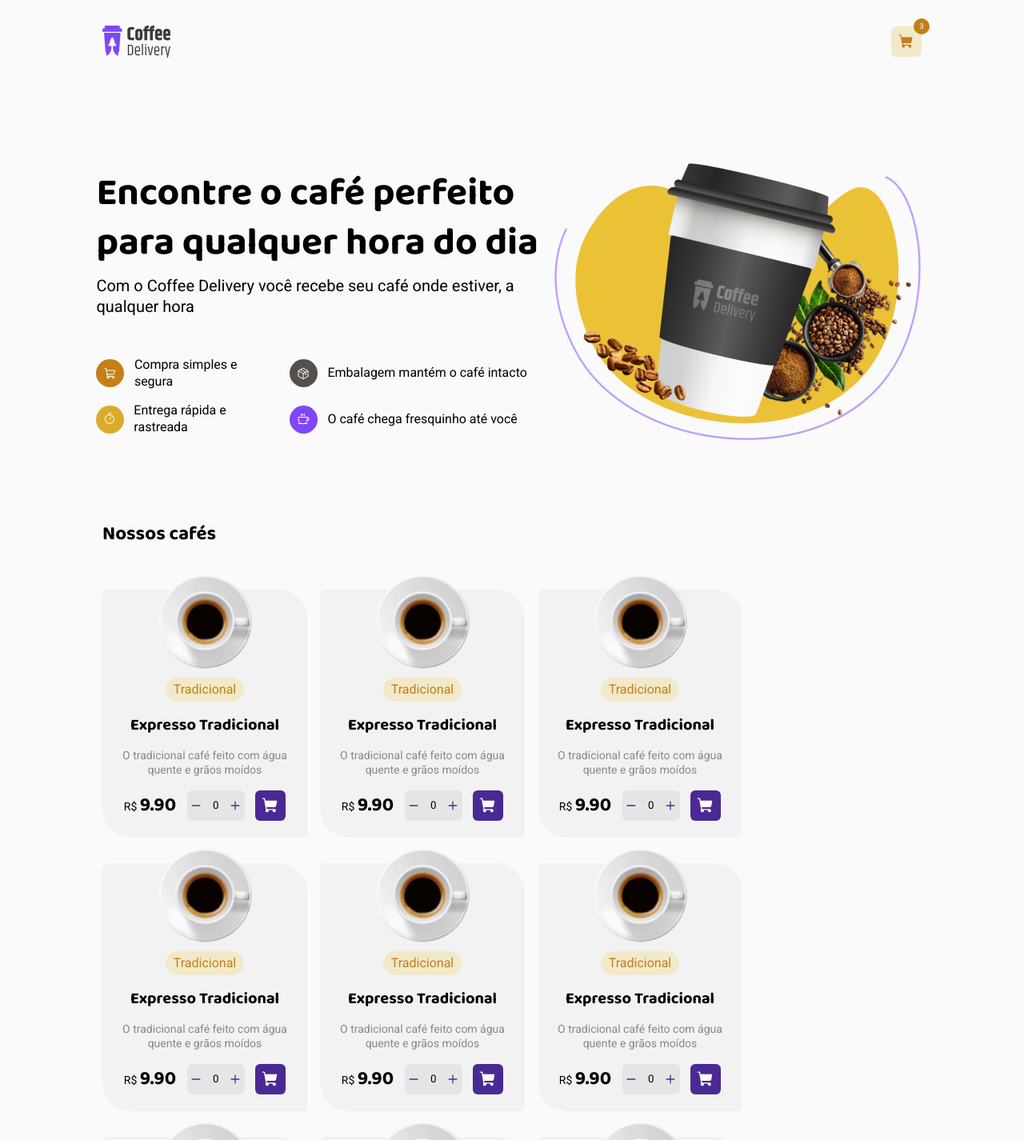
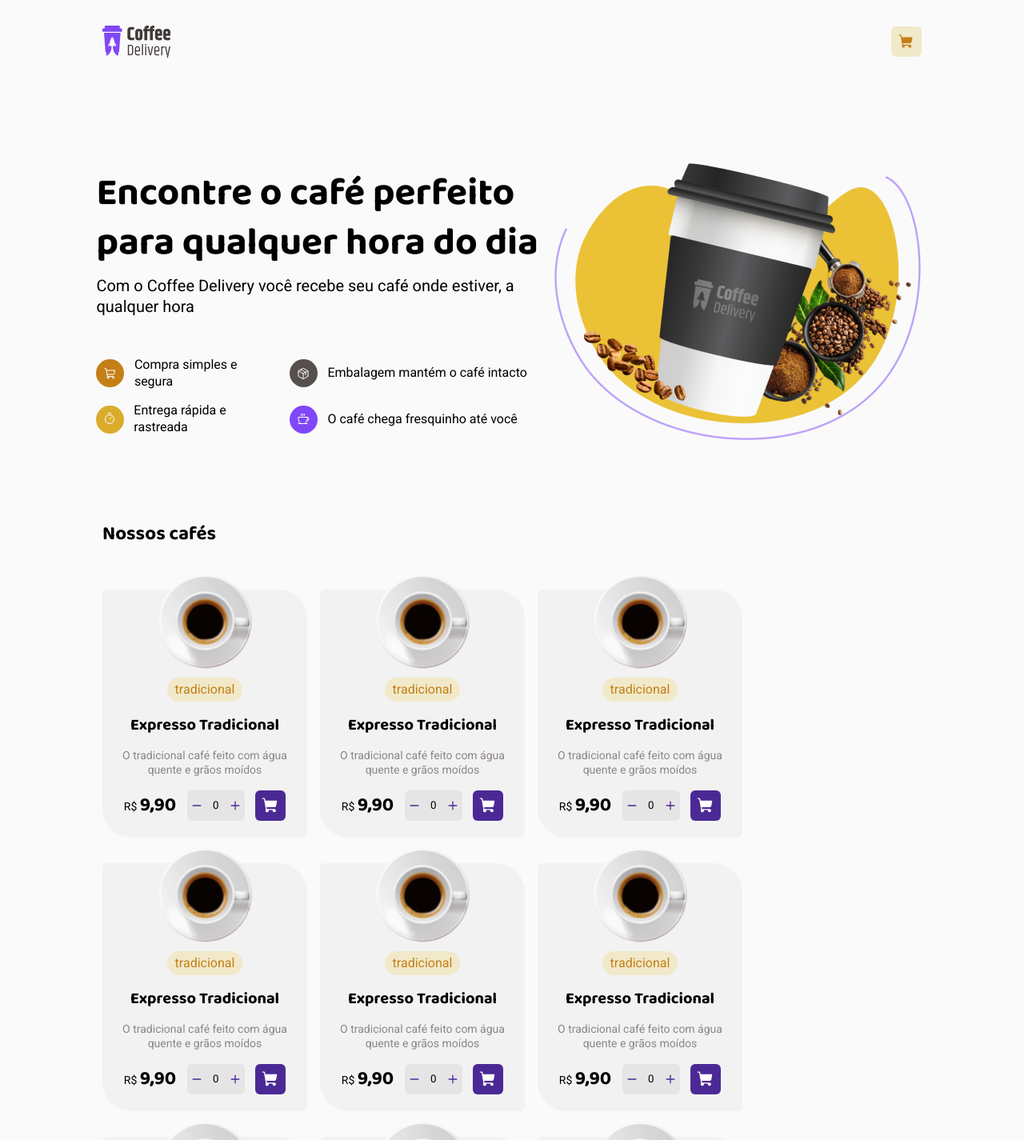
Before and after one commit to Cleidson-Oliveira/coffee-delivery, a React (Vite) app: page / in a window 1280 px wide. Shown: the top 1425 px of the page at 80% size. Built offline with nearby package versions, Linux system fonts and the light colour scheme.

Commit message:
chore: add cart context

```diff
--- a/src/App.tsx
+++ b/src/App.tsx
@@ -3,14 +3,17 @@ import { theme } from "./theme";
 import { GlobalStyle } from "./style";
 import { BrowserRouter as Router } from "react-router-dom";
 import { AppRoutes } from "./routes";
+import { CartProvider } from "./contexts/cart";
 
 function App() {
 
 	return (
 		<ThemeProvider theme={theme}>
-			<Router>
-				<AppRoutes />
-			</Router>
+			<CartProvider>
+				<Router>
+					<AppRoutes />
+				</Router>
+			</CartProvider>
 			<GlobalStyle />
 		</ThemeProvider>
 	);
--- a/src/components/buttonWithIcon/index.tsx
+++ b/src/components/buttonWithIcon/index.tsx
@@ -1,10 +1,13 @@
 import { ShoppingCart } from "phosphor-react";
+import { ButtonHTMLAttributes } from "react";
 import { Conteiner } from "./style";
 
-export function ButtonIcon () {
+type TButton = ButtonHTMLAttributes<HTMLButtonElement>
+
+export function ButtonIcon (props: TButton) {
 
 	return (
-		<Conteiner>
+		<Conteiner { ...props}>
 			<ShoppingCart size={22} color="white" weight="fill" />
 		</Conteiner>
 	);
--- a/src/components/header/index.tsx
+++ b/src/components/header/index.tsx
@@ -2,9 +2,12 @@ import { Actions, ButtonCart, Conteiner, Content, Logo } from "./style";
 import logo from "../../assets/logo.svg";
 import { ShoppingCart } from "phosphor-react";
 import { useTheme } from "styled-components";
+import { useContext } from "react";
+import { CartContext } from "@/contexts/cart";
 
 export function Header () {
 
+	const { cartProductsAmount } = useContext(CartContext);
 	const { colors } = useTheme();
 
 	return (
@@ -12,7 +15,7 @@ export function Header () {
 			<Content>
 				<Logo src={logo}/>
 				<Actions>
-					<ButtonCart productsamount={3} to={"/checkout"}>
+					<ButtonCart productsamount={cartProductsAmount} to={"/checkout"}>
 						<ShoppingCart size={20} weight="fill" color={colors.yellow.dark}/>
 					</ButtonCart>
 				</Actions>
--- /dev/null
+++ b/src/contexts/cart.tsx
@@ -0,0 +1,51 @@
+import { useState } from "react";
+import { createContext, ReactNode } from "react";
+
+export interface IProduct {
+    productId: string,
+    productName: string,
+    productDescription: string,
+    productTags: string[],
+    productAmount: number,
+    productPrice: number,
+    productImage: string
+}
+
+interface CartProviderProps {
+    children: ReactNode
+}
+
+interface Provider {
+    cartProductsAmount: number,
+    addProductInCart(product: IProduct): void,
+	cart: IProduct[],
+	totalPrice: number
+}
+
+export const CartContext = createContext({} as Provider);
+
+export function CartProvider ({children}: CartProviderProps) {
+
+	const [ cart, setCart ] = useState<IProduct[]>([]);
+
+	const addProductInCart = (product: IProduct) => {
+		const productAlreadyExistsOnCart = cart.some(value => value.productId === product.productId);
+		if (productAlreadyExistsOnCart) {
+			return setCart(prevState => {
+				return prevState.map(item => item.productId === product.productId ? product : item);
+			});
+		}
+		setCart(prevState => ([...prevState, product]));
+	};
+
+	const cartProductsAmount = cart.length;
+	const totalPrice = cart.reduce((acc, cur) => {
+		return acc + cur.productPrice;
+	}, 0);
+
+	return (
+		<CartContext.Provider value={{cartProductsAmount, addProductInCart, cart, totalPrice}}>
+			{children}
+		</CartContext.Provider>
+	);
+}
--- a/src/pages/checkout/components/cardCoffee/index.tsx
+++ b/src/pages/checkout/components/cardCoffee/index.tsx
@@ -4,14 +4,11 @@ import coffee from "@/assets/expresso.svg";
 import { InputNumber } from "@/components/inputNumber";
 import { Trash } from "phosphor-react";
 import { useTheme } from "styled-components";
+import { IProduct } from "@/contexts/cart";
 
-interface CardCoffeeProps {
-    name: string,
-    image?: string,
-    price: number,
-}
+type CardCoffeeProps = IProduct
 
-export function CardCoffee ({ name, price }: CardCoffeeProps) {
+export function CardCoffee (props: CardCoffeeProps) {
 
 	const { colors } = useTheme();
 
@@ -21,7 +18,7 @@ export function CardCoffee ({ name, price }: CardCoffeeProps) {
 				<img src={coffee}/>
 			</div>
 			<Content>
-				<span> {name} </span>
+				<span> {props.productName} </span>
 				<InputNumber />
 				<button>
 					<Trash size={16} color={colors.purple.mid}/>
@@ -29,7 +26,7 @@ export function CardCoffee ({ name, price }: CardCoffeeProps) {
 				</button>
 			</Content>
 			<Price>
-				R$ {(price / 100).toFixed(2)}
+				R$ {(props.productPrice / 100).toFixed(2).replace(".", ",")}
 			</Price>
 		</Conteiner>
 	);
--- a/src/pages/checkout/components/checkoutForm/index.tsx
+++ b/src/pages/checkout/components/checkoutForm/index.tsx
@@ -7,6 +7,8 @@ import { Bank, CreditCard, CurrencyDollar, MapPinLine, Money } from "phosphor-re
 import { useTheme } from "styled-components";
 import { Button } from "@/components/button";
 import { CardCoffee } from "../cardCoffee";
+import { CartContext } from "@/contexts/cart";
+import { useContext } from "react";
 
 const validationScheema = z.object({
 	cep: z.string().min(1),
@@ -24,13 +26,14 @@ type FormType = z.infer<typeof validationScheema>;
 export function Form () {
 
 	const { colors } = useTheme();
+	const { cart, totalPrice } = useContext(CartContext);
 
 	const { register, handleSubmit } = useForm<FormType>({
 		resolver: zodResolver(validationScheema)
 	});
 
 	const submitCoffeeData = (data: FormType) => {
-		console.log(data);
+		console.log({addressData: data, products: cart});
 	};
 
 	return (
@@ -81,13 +84,18 @@ export function Form () {
 			<div>
 				<Title>Cafés selecionados</Title>
 				<SelectedProducts>
-					<CardCoffee name="Tradicional" price={990}/>
-					<CardCoffee name="Tradicional" price={990}/>
-					<CardCoffee name="Tradicional" price={990}/>
+					{
+						cart.map(product => (
+							<CardCoffee
+								key={product.productId}
+								{...product}
+							/>
+						))
+					}
 					<PurshaseResume>
 						<div>
 							<span>Total de itens</span>
-							<span>R$ 29,90</span>
+							<span>R$ {(totalPrice / 100).toFixed(2).replace(".", ",")}</span>
 						</div>
 						<div>
 							<span>Entrega</span>
@@ -95,7 +103,7 @@ export function Form () {
 						</div>
 						<div>
 							<span>Total</span>
-							<span>R$ 34,90</span>
+							<span>R$ {((totalPrice + 500) / 100).toFixed(2).replace(".", ",")}</span>
 						</div>
 
 					</PurshaseResume>
--- a/src/pages/home/components/card/index.tsx
+++ b/src/pages/home/components/card/index.tsx
@@ -3,19 +3,34 @@ import { CardFooter, CoffeeDesc, CoffeeImage, CoffeeName, Conteiner, Tag } from
 import expresso from "@/assets/expresso.svg";
 import { InputNumber } from "@/components/inputNumber";
 import { ButtonIcon } from "@/components/buttonWithIcon";
+import { CartContext, IProduct } from "@/contexts/cart";
+import { useContext } from "react";
 
-export function CoffeeCard () {
+type CoffeeCardProps = Omit<IProduct, "productAmount">;
+
+export function CoffeeCard (props: CoffeeCardProps) {
+
+	const { addProductInCart } = useContext(CartContext);
+
+	const handleAddProductInCart = () => {
+		addProductInCart({
+			...props,
+			productAmount: 1
+		});
+	};
 
 	return (
 		<Conteiner>
 			<CoffeeImage src={expresso}/>
-			<Tag>Tradicional</Tag>
-			<CoffeeName>Expresso Tradicional</CoffeeName>
-			<CoffeeDesc>O tradicional café feito com água quente e grãos moídos</CoffeeDesc>
+			{props.productTags.map(tag => (
+				<Tag key={tag}>{tag}</Tag>
+			))}
+			<CoffeeName>{props.productName}</CoffeeName>
+			<CoffeeDesc>{props.productDescription}</CoffeeDesc>
 			<CardFooter>
-				<p>R$ <span>9.90</span></p>
+				<p>R$ <span>{(props.productPrice / 100).toFixed(2).replace(".", ",")}</span></p>
 				<InputNumber />
-				<ButtonIcon />
+				<ButtonIcon onClick={handleAddProductInCart}/>
 			</CardFooter>
 		</Conteiner>
 	);
--- a/src/pages/home/components/products/index.tsx
+++ b/src/pages/home/components/products/index.tsx
@@ -1,5 +1,7 @@
 import { CoffeeCard } from "../card";
 import { CardsContent, Conteiner, Title } from "./style";
+
+import coffees from "@/utils/productList.json";
 
 export function Products () {
 
@@ -7,18 +9,9 @@ export function Products () {
 		<Conteiner>
 			<Title>Nossos cafés</Title>
 			<CardsContent>
-				<CoffeeCard />
-				<CoffeeCard />
-				<CoffeeCard />
-				<CoffeeCard />
-				<CoffeeCard />
-				<CoffeeCard />
-				<CoffeeCard />
-				<CoffeeCard />
-				<CoffeeCard />
-				<CoffeeCard />
-				<CoffeeCard />
-				<CoffeeCard />
+				{coffees.map(product => (
+					<CoffeeCard {...product} key={product.productId}/>
+				))}
 			</CardsContent>
 		</Conteiner>
 	);
--- /dev/null
+++ b/src/utils/productList.json
@@ -0,0 +1,74 @@
+[
+    {
+        "productDescription": "O tradicional café feito com água quente e grãos moídos",
+        "productName": "Expresso Tradicional",
+        "productId": "1",
+        "productImage": "",
+        "productPrice": 990,
+        "productTags": ["tradicional"]
+    },
+    {
+        "productDescription": "O tradicional café feito com água quente e grãos moídos",
+        "productName": "Expresso Tradicional",
+        "productId": "2",
+        "productImage": "",
+        "productPrice": 990,
+        "productTags": ["tradicional"]
+    },
+    {
+        "productDescription": "O tradicional café feito com água quente e grãos moídos",
+        "productName": "Expresso Tradicional",
+        "productId": "3",
+        "productImage": "",
+        "productPrice": 990,
+        "productTags": ["tradicional"]
+    },
+    {
+        "productDescription": "O tradicional café feito com água quente e grãos moídos",
+        "productName": "Expresso Tradicional",
+        "productId": "4",
+        "productImage": "",
+        "productPrice": 990,
+        "productTags": ["tradicional"]
+    },
+    {
+        "productDescription": "O tradicional café feito com água quente e grãos moídos",
+        "productName": "Expresso Tradicional",
+        "productId": "5",
+        "productImage": "",
+        "productPrice": 990,
+        "productTags": ["tradicional"]
+    },
+    {
+        "productDescription": "O tradicional café feito com água quente e grãos moídos",
+        "productName": "Expresso Tradicional",
+        "productId": "6",
+        "productImage": "",
+        "productPrice": 990,
+        "productTags": ["tradicional"]
+    },
+    {
+        "productDescription": "O tradicional café feito com água quente e grãos moídos",
+        "productName": "Expresso Tradicional",
+        "productId": "7",
+        "productImage": "",
+        "productPrice": 990,
+        "productTags": ["tradicional"]
+    },
+    {
+        "productDescription": "O tradicional café feito com água quente e grãos moídos",
+        "productName": "Expresso Tradicional",
+        "productId": "8",
+        "productImage": "",
+        "productPrice": 990,
+        "productTags": ["tradicional"]
+    },
+    {
+        "productDescription": "O tradicional café feito com água quente e grãos moídos",
+        "productName": "Expresso Tradicional",
+        "productId": "9",
+        "productImage": "",
+        "productPrice": 990,
+        "productTags": ["tradicional"]
+    }
+]
```
Also changed, not shown: src/pages/success/index.tsx (added, +11 -0 lines).
